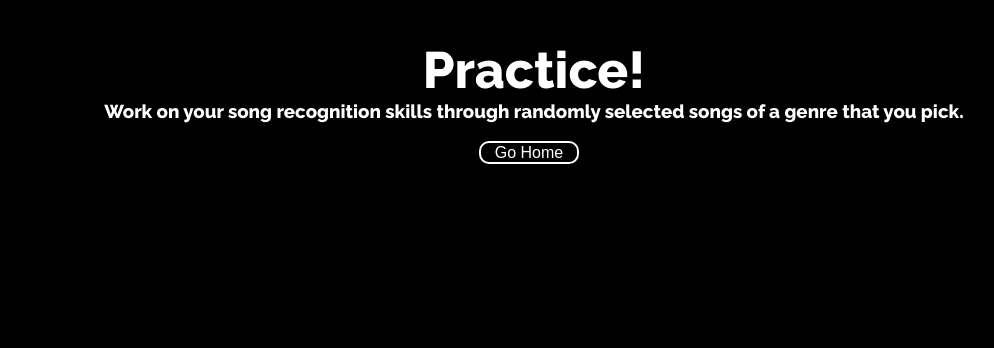
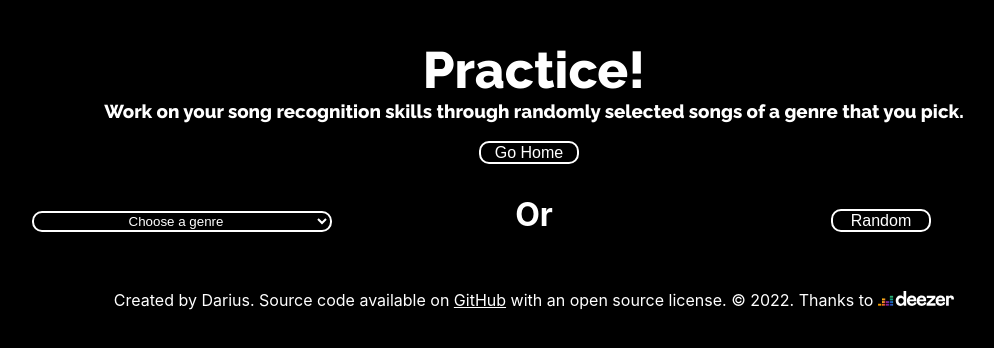
Before and after one commit to infinityideas/songle, a React (Create React App) app: page /practice in a window 1280 px wide. Shown: the top 348 px of the page, without its empty margins (106-1100 px from the left). Built offline with nearby package versions, Linux system fonts and the light colour scheme; no server answers.

Commit message:
Init dicts for playlists in practice mode

```diff
--- a/src/Challenge.tsx
+++ b/src/Challenge.tsx
@@ -119,7 +119,7 @@ class Challenge extends React.Component<{}, ChallengeState> {
         } else {
             eventText = EventDict[ename];
         }
-        eventlist.push(React.createElement("p", {}, [React.createElement("strong", {}, [this.state.events[i].localtime+": "]), eventText+" by "+this.state.events[i].name]))
+        eventlist.push(React.createElement("p", {}, [React.createElement("strong", {}, [this.state.events[i].localtime+": "]), eventText]))
      }
 
      this.eventDiv = React.createElement("div", {className: "eventHolder"}, eventlist);
--- a/src/ChallengeGame.tsx
+++ b/src/ChallengeGame.tsx
@@ -31,7 +31,7 @@ function ChallengeGame () {
             }
             setCurrentStage((parseInt(currentStage)+1).toString());
             axios.get(config.flaskServer+"/ne", {params: {
-                "type": "fail-skipped-",
+                "type": "skipped",
                 "channel": gameId.split('-')[1]
             }});
 
--- a/src/Practice.tsx
+++ b/src/Practice.tsx
@@ -1,21 +1,75 @@
 import React from 'react';
+import Footer from './components/Footer';
 import HeaderText from './components/HeaderText';
 import NavButton from './components/NavButton';
+import playlistdict, { playlistnames } from './scripts/PracticePlaylistDict';
 
-class Practice extends React.Component {
+import './styles/NavButton.css';
+import './styles/Practice.css';
+
+const axios = require('axios');
+
+interface PracticeState {
+    chosenGenre: boolean
+}
+
+class Practice extends React.Component<{}, PracticeState> {
+    private toReturn: any;
+    private selectEl: JSX.Element;
+
     constructor(props: any) {
         super(props);
 
+        this.state = {
+            chosenGenre: false
+        }
 
+        this.generateOptions = this.generateOptions.bind(this);
+
+        this.toReturn = <div></div>;
+        this.selectEl = <select className="PracticeSelect"></select>
+    }
+
+    generateOptions() {
+        var selectOptions = [];
+
+        selectOptions.push(React.createElement("option", {key: "option"+0}, ["Choose a genre"]))
+
+        for (var i=0; i<playlistnames.length; i++) {
+            selectOptions.push(React.createElement("option", {key:"option"+(i+1)}, [playlistnames[i]]));
+        }
+
+        this.selectEl = React.createElement("select", {className: "PracticeSelect"}, selectOptions);
     }
 
     render() {
+        if (!this.state.chosenGenre) {
+            this.generateOptions();
+
+            this.toReturn = (
+                <div style={{width: "100%", margin: "auto", height: "100px", marginTop: "10px", color: "white"}}>
+                    <div style={{width: "45%", display: "inline-block", height: "100%"}}>
+                        {this.selectEl}
+                    </div>
+                    <div style={{width: "10%", display: "inline-block", height: "100%"}}>
+                        <h1>Or</h1>
+                    </div>
+                    <div style={{width: "45%", display: "inline-block", height: "100%"}}>
+                        <button className="NavButton"><p className="innerText">Random</p></button>
+                    </div>
+                </div>
+            )
+        }
+
         return (
             <div>
                 <HeaderText text="Practice!" doAnimation={false} subText={<h3 style={{marginTop: 0}}>Work on your song recognition skills through randomly selected songs of a genre that you pick.</h3>} isGame={true}/>
                 <div style={{width: "100%", margin: "auto", textAlign: "center"}}>
                     <NavButton route="/" innerText='Go Home' />
+                    <br />
+                    {this.toReturn}
                 </div>
+                <Footer />
             </div>
         )
     }
--- a/src/scripts/EventDict.tsx
+++ b/src/scripts/EventDict.tsx
@@ -1,10 +1,11 @@
 
 const eventdict: any = {
-    started: "✅ Link created",
-    opened: "😄 Link opened",
+    started: "✅ Link created by you",
+    opened: "😄 Link opened by someone",
     fail: "❌ Guessed ",
     success: "🎉 Guessed correctly",
-    endfail: "😔 Ran out of guesses"
+    endfail: "😔 Ran out of guesses",
+    skipped: "⌛️ Skipped a guess",
 }
 
 export default eventdict;
--- /dev/null
+++ b/src/scripts/PracticePlaylistDict.tsx
@@ -0,0 +1,10 @@
+export const playlistnames = ["2010s Pop", "80s Pop", "Hip Hop", "2000s Rap"];
+
+const playlistdict: any = {
+    tenspop: "8282573142",
+    eightyspop: "8512471762",
+    hiphop: "1677006641",
+    twothousandsrap: "4676818664"
+}
+
+export default playlistdict;
--- /dev/null
+++ b/src/styles/Practice.css
@@ -0,0 +1,13 @@
+.PracticeSelect {
+    border-radius: 10px;
+    border: 2px solid white;
+    width: 300px;
+    background-color: black;
+    text-align: center;
+    color: white;
+    cursor: pointer;
+}
+
+.PracticeSelect:hover {
+    background-color: blue;
+}
```
